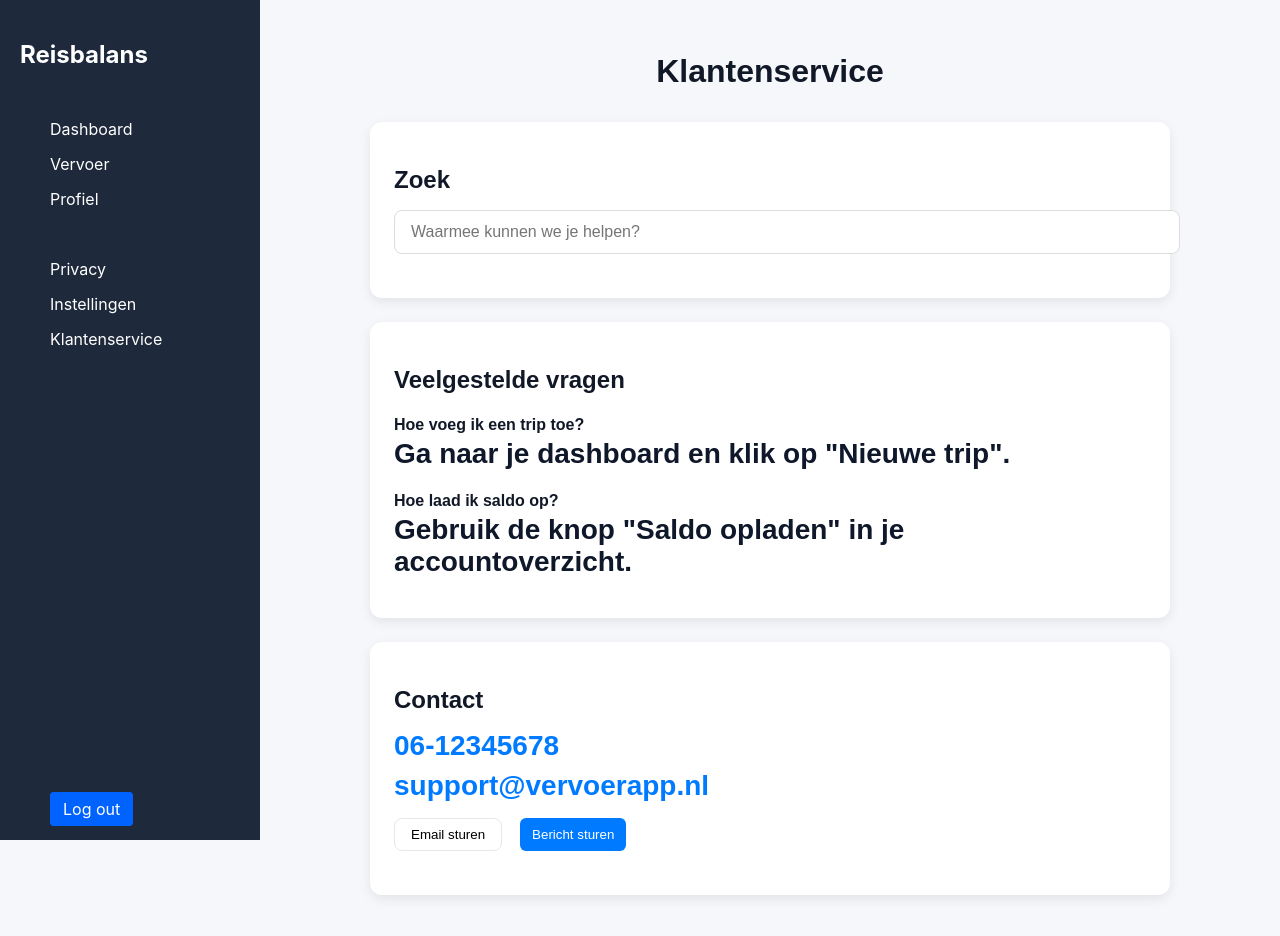
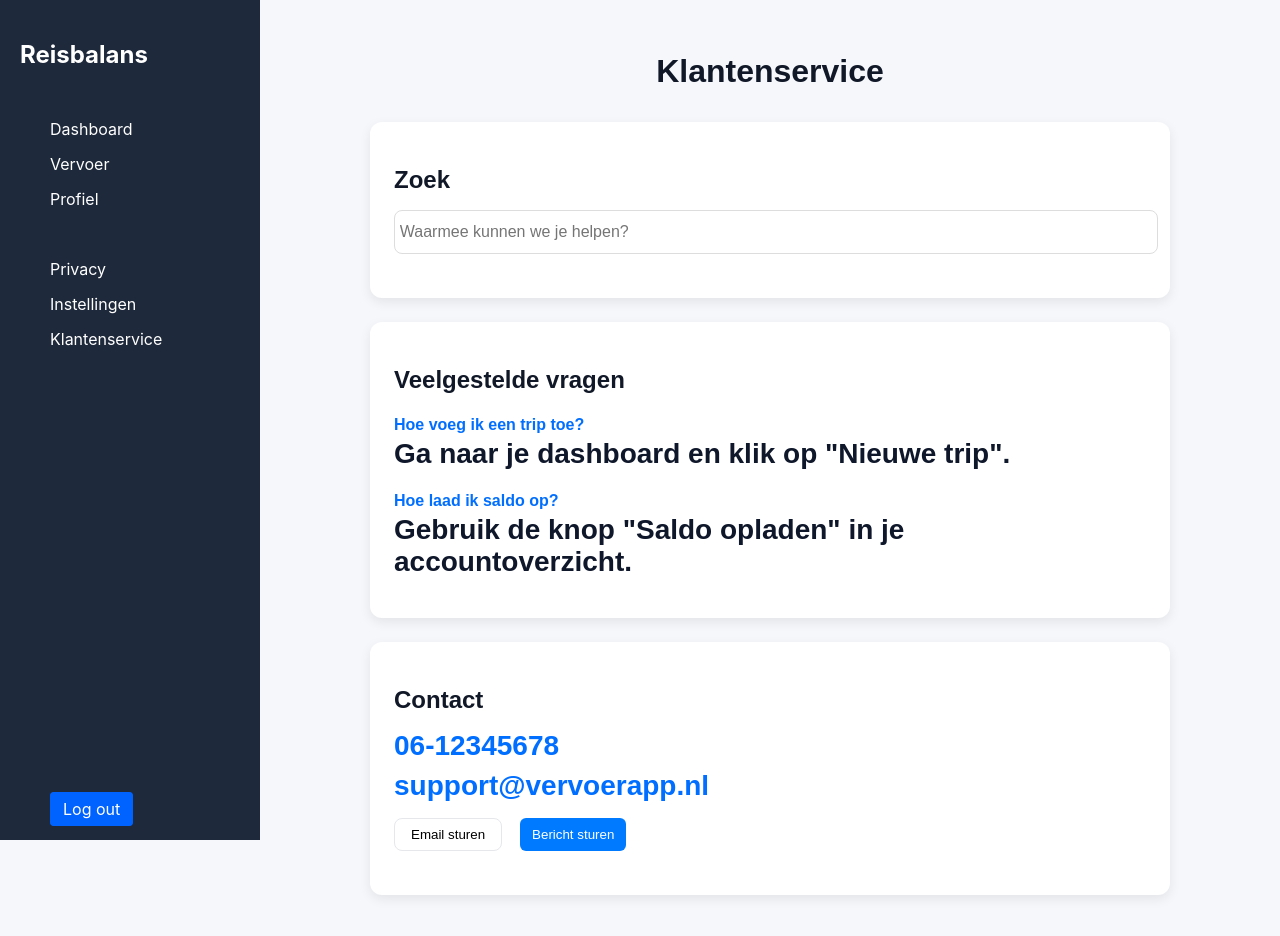
Before and after one commit to Ayman776/my-react-app, a React (Vite) app in the folder my-react-app/: page /klantenservice in a window 1280 px wide. Shown: the top 936 px of the page. Built offline with nearby package versions, Linux system fonts and the light colour scheme; the HTML template or start-up script is replaced by a standard one.

Commit message:
gewerkt aan stlying van klantenservicepage

```diff
--- a/my-react-app/src/Login.jsx
+++ b/my-react-app/src/Login.jsx
@@ -40,7 +40,7 @@ function Login() {
                     <input type="password" value={password} placeholder="Password" onChange={(e) => setPassword(e.target.value)} />
                     <button type="submit">Login</button>
 
-                    <p>Heeft u nog geen account? <a href="/register">Register</a></p>
+                    <p>Heeft u nog geen account?    <a href="/register">Register</a></p>
                 </form>
             </div>
         </div>
--- a/my-react-app/src/index.css
+++ b/my-react-app/src/index.css
@@ -1050,7 +1050,7 @@ body {
 
 .search {
   width: 100%;
-  padding: 0.75rem 1rem;
+  padding: 0.75rem 0.3rem;
   border-radius: 8px;
   border: 1px solid #ddd;
   font-size: 1rem;
@@ -1065,6 +1065,7 @@ body {
 
 .faq-item {
   margin-bottom: 1rem;
+  color: #006eff;
 }
 
 .faq-item h4 {
@@ -1077,7 +1078,7 @@ body {
 }
 
 .contact a {
-  color: #007bff;
+  color: #006eff;
   text-decoration: none;
 }
 
```
